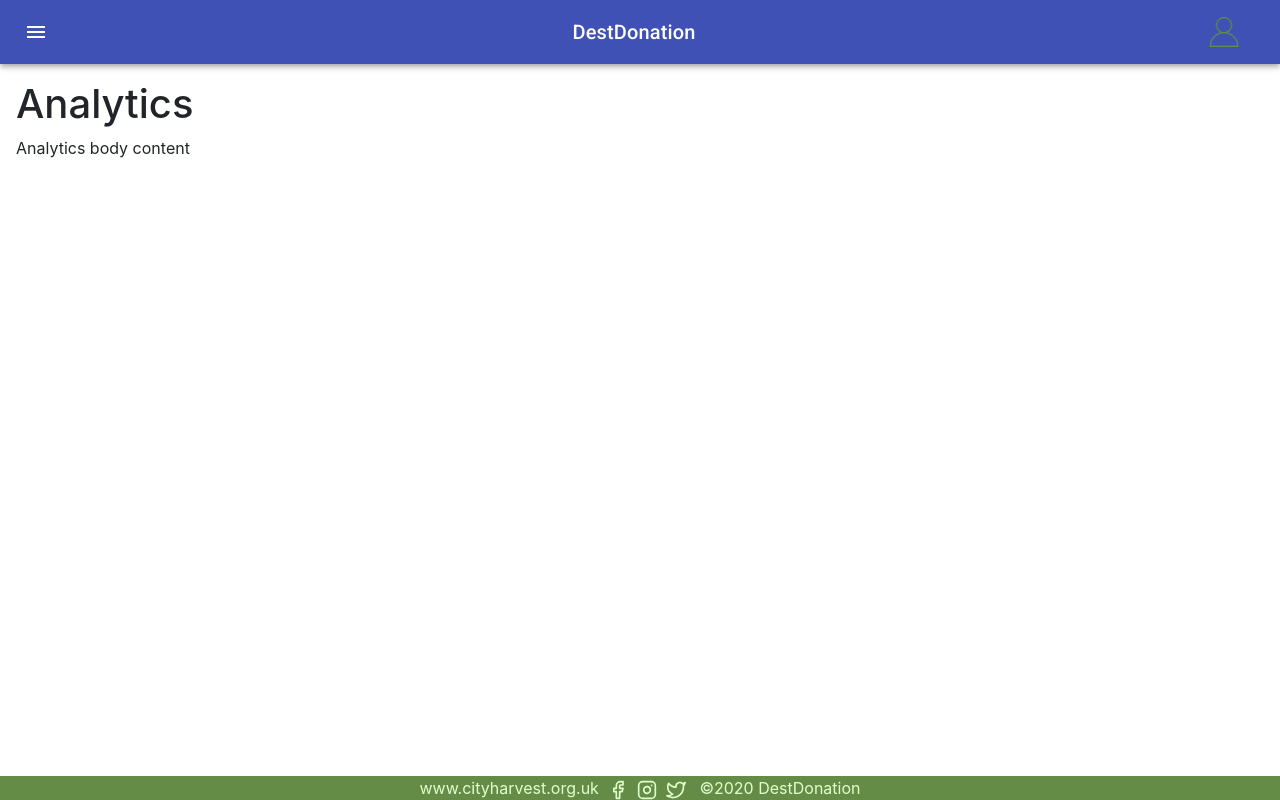
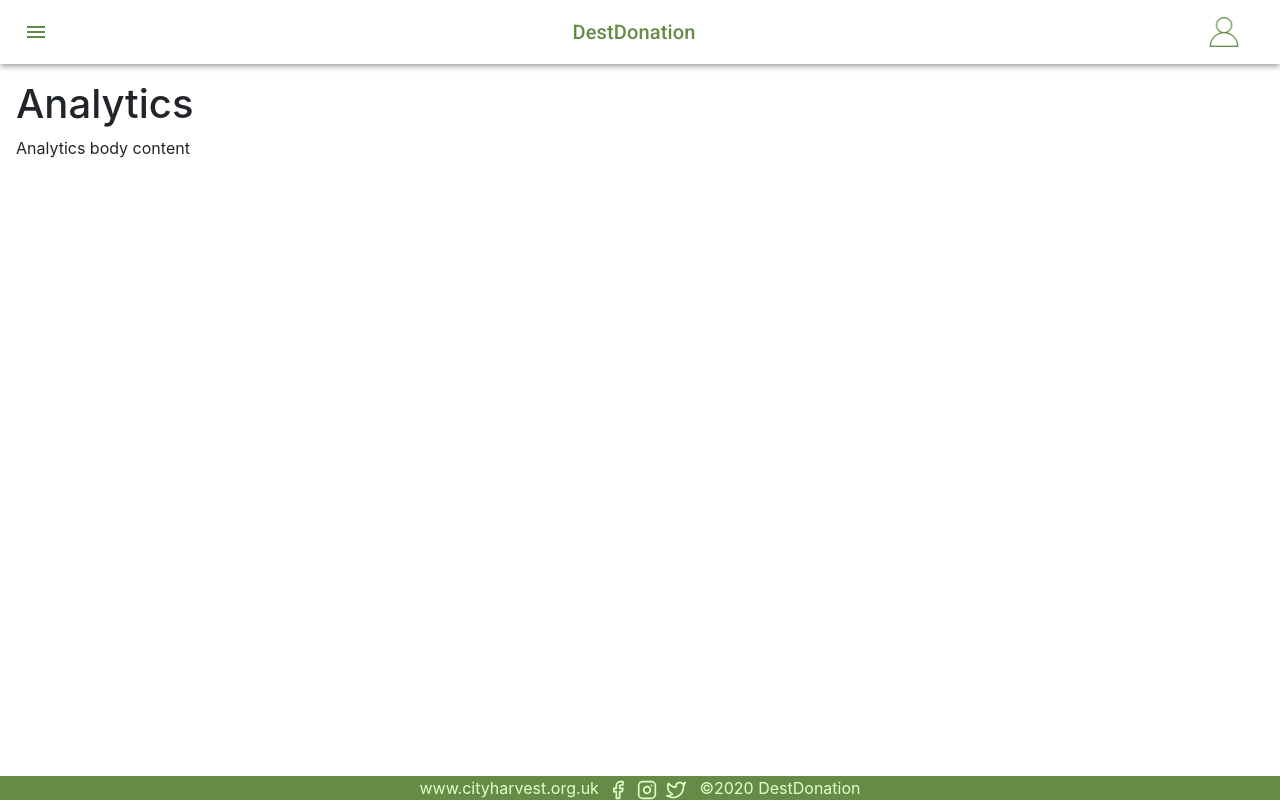
Before and after one commit to Luke-TE/destdonation, a React (Create React App) app in the folder client/: page /Analytics in a window 1280 px wide. Built offline with nearby package versions, Linux system fonts and the light colour scheme.

Commit message:
[if2818] reintroduced colours to AppBar.

```diff
--- a/client/src/components/Navigation/Header.tsx
+++ b/client/src/components/Navigation/Header.tsx
@@ -71,9 +71,10 @@ export default function ButtonAppBar(props: any) {
   return (
     <div>
       <div className={classes.root}>
-        <AppBar position="static">
+      <AppBar style={{ background: "#FFFFFF" }} position="static">
           <Toolbar>
             <IconButton
+              style={{ color: "#658C47" }}
               edge="start"
               className={classes.menuButton}
               color="inherit"
@@ -83,11 +84,15 @@ export default function ButtonAppBar(props: any) {
               <MenuIcon />
             </IconButton>
 
-            <Typography variant="h6" className={classes.title}>
+            <Typography
+            variant="h6"
+            className={classes.title}
+            style={{ color: "#658C47" }}
+          >
               DestDonation
             </Typography>
 
-            <Button color="inherit">
+            <Button style={{ color: "#658C47" }}>
               <img src={icon} width={30} color="auto"></img>
             </Button>
           </Toolbar>
```
